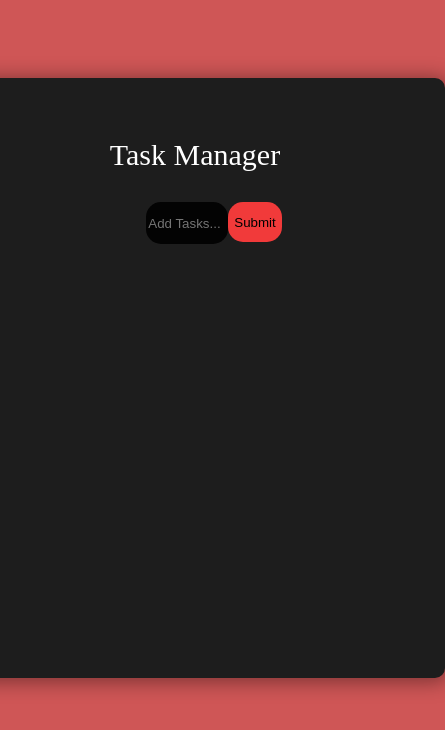
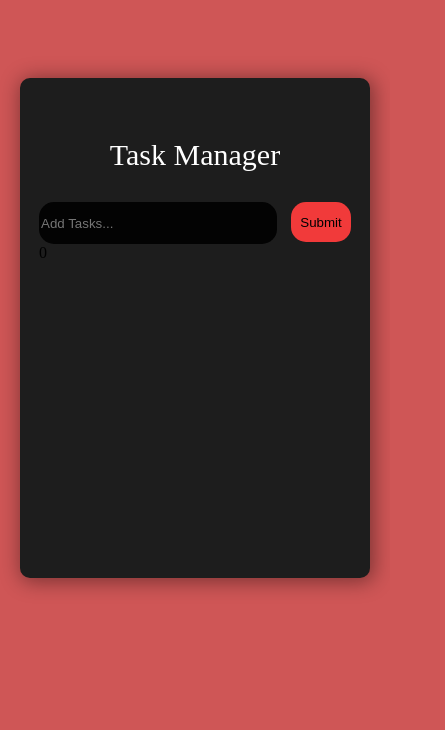
Before and after one commit to Cami9911/ToDo_React_App, a React (Create React App) app in the folder to_do_app/: page / in a window 390 px wide. Shown: the top 730 px of the page, 445 px wide, since content can reach past the window. Built offline with nearby package versions, Linux system fonts and the light colour scheme; the HTML template or start-up script is replaced by a standard one.

Commit message:
css responsive

```diff
--- a/to_do_app/src/App.css
+++ b/to_do_app/src/App.css
@@ -22,3 +22,23 @@ body{
     font-size: 30px;
     margin-top: 30px;
   }
+  .container::-webkit-scrollbar {
+    width: 5px;
+ }
+
+  .container::-webkit-scrollbar-track {
+      background: #f8f5f5;
+  }
+
+  .container::-webkit-scrollbar-thumb {
+      background-color: #f8f5f5;
+      border-radius: 20px;
+      border: 3px solid #f8f5f5;
+  }
+@media only screen and (max-width: 900px){
+
+  .App{
+    height:500px;
+    width:350px;
+  }
+}
--- a/to_do_app/src/App.js
+++ b/to_do_app/src/App.js
@@ -7,6 +7,7 @@ import {library } from '@fortawesome/fontawesome-svg-core'
 import {faTrash } from '@fortawesome/free-solid-svg-icons'
 import {faEdit } from '@fortawesome/free-solid-svg-icons'
 import {faCheck } from '@fortawesome/free-solid-svg-icons'
+import SortTodo from './components/SortTodo';
 
 library.add(faTrash)
 library.add(faEdit)
@@ -27,15 +28,20 @@ class App extends Component {
         return todo;
     }) })
 }
-handleInput(e){
-  this.setState({
-    currentItem:{
-      id:uuid.v4(),
-      title: e.target.value,
-      checked:false
-    }
-  })
+compareBy(key) {
+  return function (a, b) {
+    if (""+a[key]<(""+b[key])) return -1;
+    if (""+a[key]>(""+b[key])) return 1;
+    return 0;
+  };}
+
+sortTodo = (title) =>{
+  let arrayCopy = [...this.state.todos];
+  arrayCopy.sort(this.compareBy(title));
+//arrayCopy.reverse(); for descending
+  this.setState({data: arrayCopy});
 }
+
 
 //Edit Todo
 editTodo = (id,event) => {
@@ -57,10 +63,12 @@ addTodo = (title) => {
   const newTodo = {
     id: uuid.v4(),
     title,
-    completed: false
+    completed: false,
+    isOldestFirst:true
   }
   this.setState({ todos: [...this.state.todos, newTodo]})
 }
+
 
   render() {
     return (
@@ -70,11 +78,13 @@ addTodo = (title) => {
         </header>
         <div className="container">
           <AddTodo addTodo={this.addTodo}/>
+          <SortTodo sortTodo={this.sortTodo}/>
           <Todos
             todos={this.state.todos}
             markComplete={this.markComplete}
             deleteTodo={this.deleteTodo}
             editTodo={this.editTodo}
+            //sortTodo={this.sortTodo}
           />
         </div>
       </div>
--- a/to_do_app/src/components/AddTodo.js
+++ b/to_do_app/src/components/AddTodo.js
@@ -1,5 +1,6 @@
 import React, { Component } from 'react'
 import './Todoitem.css'
+
 
 export class AddTodo extends Component {
     state = {
--- /dev/null
+++ b/to_do_app/src/components/SortTodo.js
@@ -0,0 +1,12 @@
+import React, { Component } from 'react'
+import './Todoitem.css'
+
+export class SortTodo extends Component {
+    render() {
+        return (
+            0
+        )
+    }
+}
+
+export default SortTodo
--- a/to_do_app/src/components/Todoitem.css
+++ b/to_do_app/src/components/Todoitem.css
@@ -34,10 +34,10 @@
     color:white;
     outline:none;
     font-size: 17px;
-}
-#title:hover{
+  }
+  #title:hover{
     color: rgb(241, 58, 58);
-}
+  }
   .tasks{
     color: white;
     width: 26vw;
@@ -58,3 +58,15 @@
 #delete:hover{
     color: rgb(241, 58, 58);
 }
+
+@media only screen and (max-width: 900px){
+  .form{
+    width: 80vw;
+  }
+  .inputText{
+    width: 60vw;
+  }
+  .tasks{
+    width: 80vw;
+  }
+}
--- a/to_do_app/src/components/Todoitem.js
+++ b/to_do_app/src/components/Todoitem.js
@@ -7,7 +7,7 @@ export class Todoitem extends Component {
     getStyle = () => {
             return {
                 textDecoration: this.props.todo.completed ? 'line-through': 'none',
-                color: this.props.todo.completed ? 'rgb(241, 58, 58)': 'white'
+                color: this.props.todo.completed ? 'rgb(241, 58, 58)': 'white',
             }
     }
 
@@ -19,6 +19,7 @@ export class Todoitem extends Component {
                     <input id="title" type="text" value={title} style={this.getStyle()} onChange={this.props.editTodo.bind(this,id)}/>
                     <input id="check" type="checkbox" onChange={this.props.markComplete.bind(this,id)} />
                     <FontAwesomeIcon id="delete" icon="trash" onClick={this.props.deleteTodo.bind(this,id)}/>
+                    {/* <button  onClick={this.props.sortTodo.bind(this,title)}>Sort</button> */}
                 </p>
             </div>
         )
--- a/to_do_app/src/components/Todos.js
+++ b/to_do_app/src/components/Todos.js
@@ -4,12 +4,16 @@ import PropTypes from 'prop-types'
 
 class Todos extends Component {
     render() {
+
         return this.props.todos.map((todo)=>(
+
             <Todoitem key={todo.id} todo={todo}
             markComplete={this.props.markComplete}
             deleteTodo={this.props.deleteTodo}
             editTodo={this.props.editTodo}
+            //sortTodo={this.props.sortTodo}
             />
+
         ))
     }
 }
```
